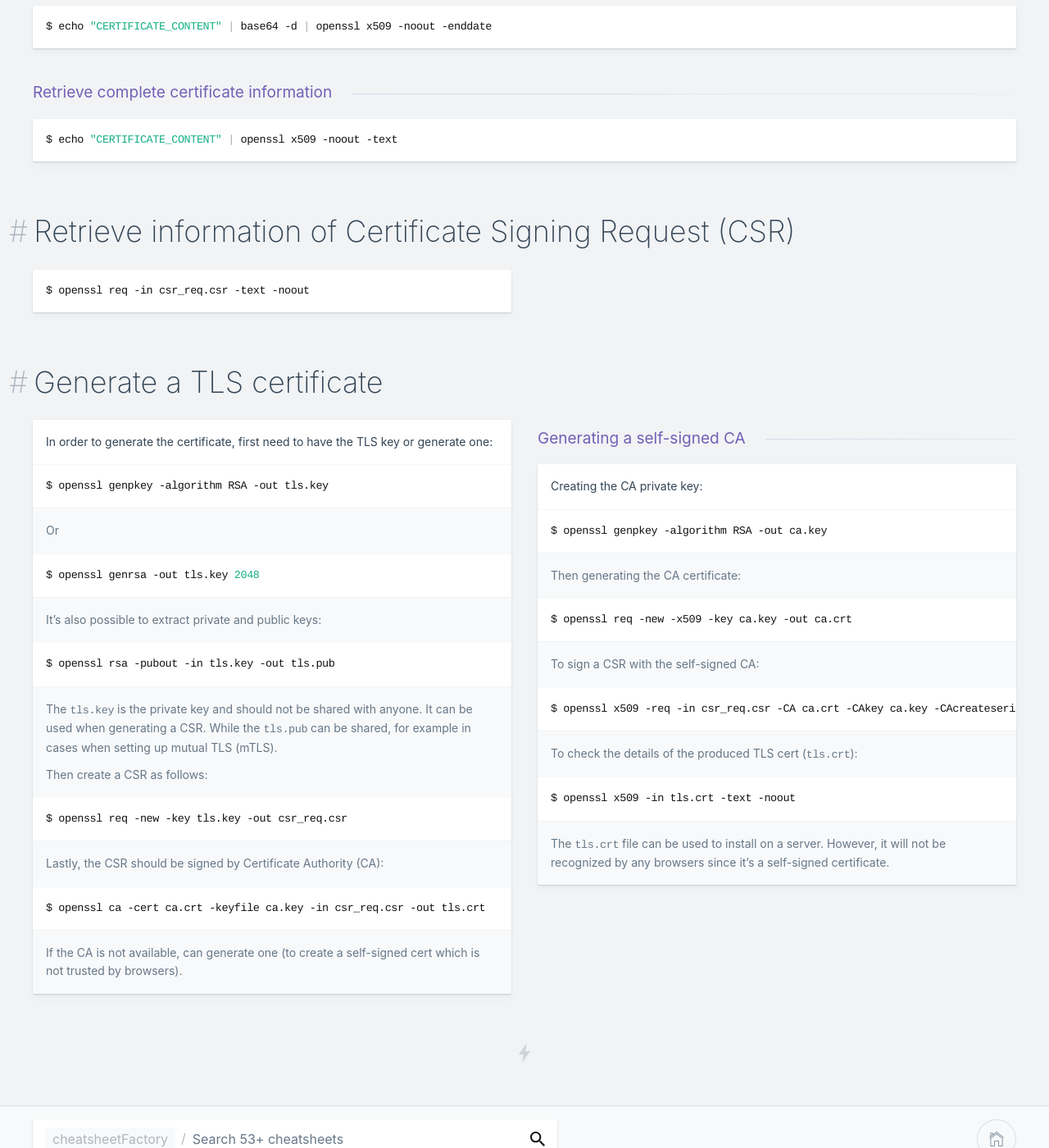
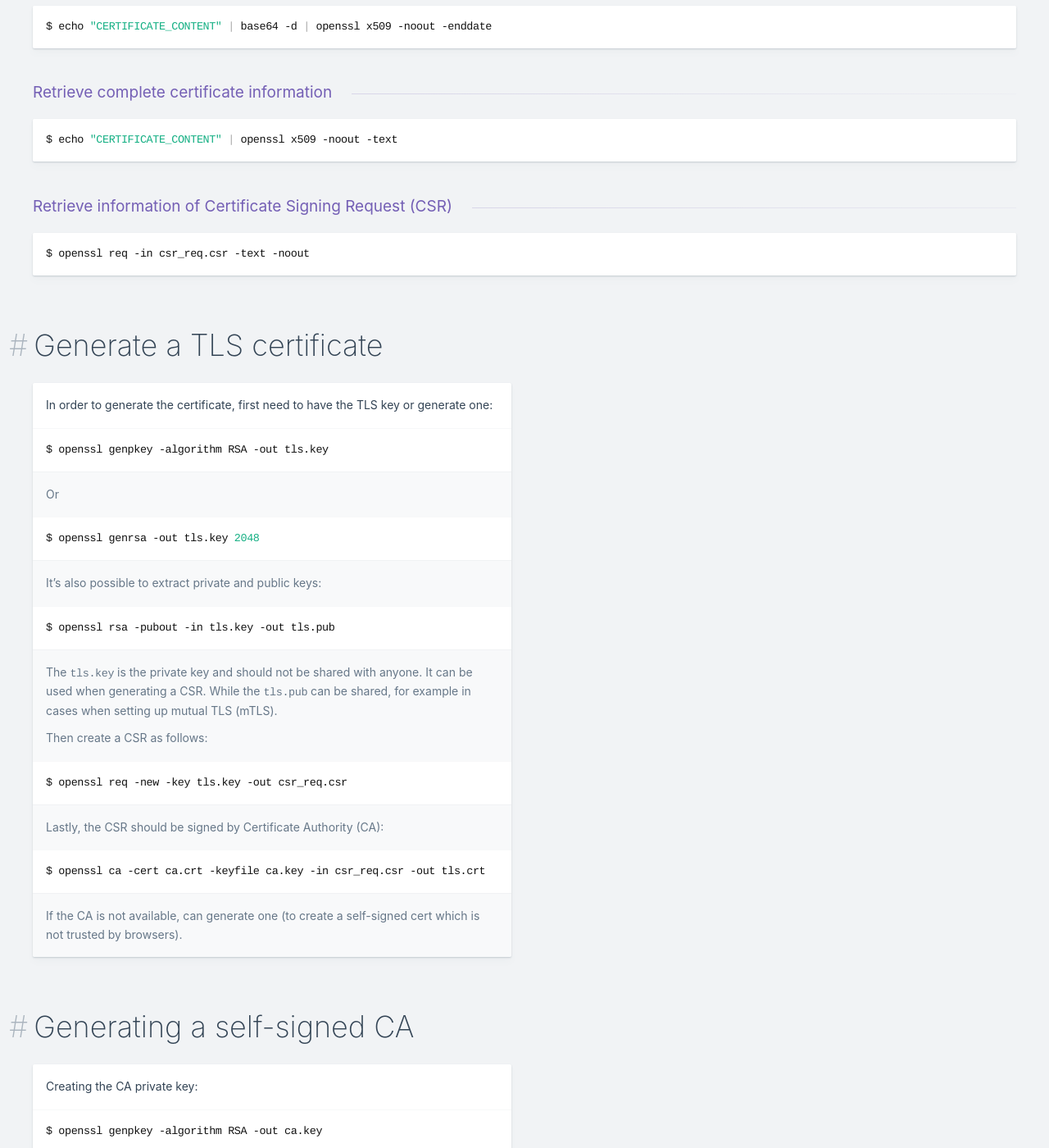
Before and after one commit to kasramp/cheat-sheet-factory, a Jekyll site: the page built from linux/openssl.md, in a window 1280 px wide and 1400 px high, scrolled down 516 px. Shown: the whole window at 82% size. Built offline with Jekyll 4.4.1, drawn with Linux system fonts in a browser that asks for light colours; nearby versions of some CDN libraries.

Commit message:
Fix OpenSSL styling

````diff
--- a/linux/openssl.md
+++ b/linux/openssl.md
@@ -39,7 +39,7 @@ $ echo "CERTIFICATE_CONTENT" | base64 -d | openssl x509 -noout -enddate
 $ echo "CERTIFICATE_CONTENT" | openssl x509 -noout -text
 ```
 
-## Retrieve information of Certificate Signing Request (CSR)
+### Retrieve information of Certificate Signing Request (CSR)
 
 ```bash
 $ openssl req -in csr_req.csr -text -noout
@@ -81,7 +81,7 @@ $ openssl ca -cert ca.crt -keyfile ca.key -in csr_req.csr -out tls.crt
 
 If the CA is not available, can generate one (to create a self-signed cert which is not trusted by browsers).
 
-### Generating a self-signed CA
+## Generating a self-signed CA
 
 Creating the CA private key:
 
````
